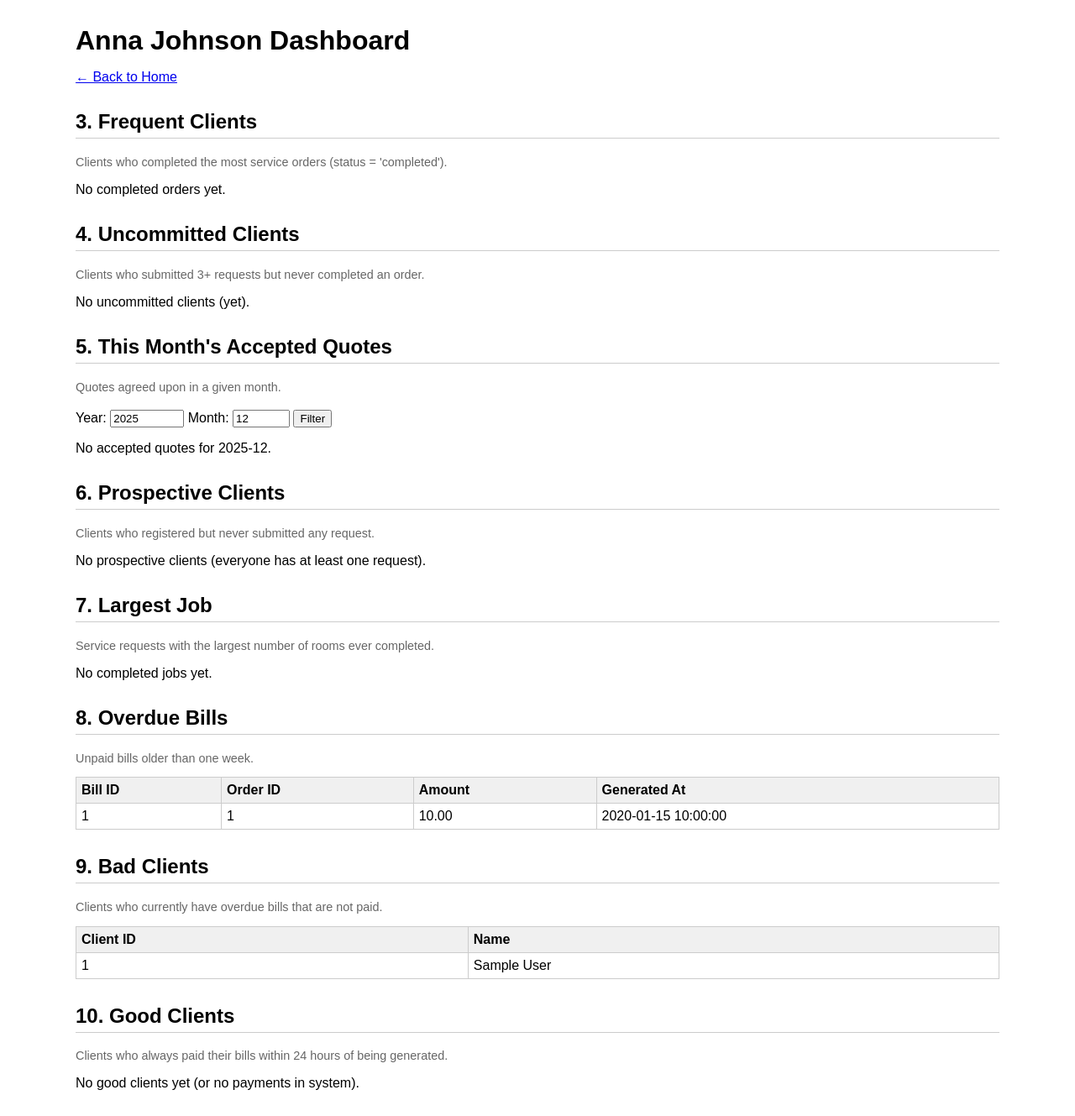
After one commit to Anushka113/CSC4110-project-2, a PHP site: page /dashboard_anna.php in a window 1280 px wide. The commit adds this page. Shown: the whole page at 84% size. Run offline with PHP 8.4, Linux system fonts and the light colour scheme; tables that the repository leaves empty hold one stand-in row (values such as "Sample post").

Commit message:
Add Anna analytics dashboard with all project queries

```diff
--- /dev/null
+++ b/dashboard_anna.php
@@ -0,0 +1,303 @@
+<?php
+require_once 'db.php';
+
+// For "this month's accepted quotes"
+$year = isset($_GET['year']) ? (int)$_GET['year'] : (int)date('Y');
+$month = isset($_GET['month']) ? (int)$_GET['month'] : (int)date('m');
+
+// Helper to run simple SELECTs and return result
+function runQuery($conn, $sql) {
+    $res = $conn->query($sql);
+    if (!$res) {
+        return ["error" => $conn->error];
+    }
+    return ["result" => $res];
+}
+?>
+<!DOCTYPE html>
+<html lang="en">
+<head>
+    <meta charset="UTF-8">
+    <title>Anna Dashboard</title>
+    <style>
+        body { font-family: Arial, sans-serif; max-width: 1100px; margin: 30px auto; }
+        h1 { margin-bottom: 5px; }
+        h2 { margin-top: 30px; border-bottom: 1px solid #ccc; padding-bottom: 5px; }
+        table { width: 100%; border-collapse: collapse; margin-top: 8px; }
+        th, td { border: 1px solid #ccc; padding: 6px; text-align: left; }
+        th { background: #f0f0f0; }
+        .small { font-size: 0.9em; color: #666; }
+        .error { color: #b30000; font-weight: bold; }
+        form.inline { display: inline-block; margin-top: 5px; }
+    </style>
+</head>
+<body>
+    <h1>Anna Johnson Dashboard</h1>
+    <p><a href="index.php">&larr; Back to Home</a></p>
+
+    <!-- 3) Frequent clients -->
+    <h2>3. Frequent Clients</h2>
+    <p class="small">Clients who completed the most service orders (status = 'completed').</p>
+    <?php
+    $sql3 = "
+        SELECT c.client_id, c.first_name, c.last_name, COUNT(o.order_id) AS completed_orders
+        FROM Client c
+        JOIN `Order` o ON c.client_id = o.client_id
+        WHERE o.status = 'completed'
+        GROUP BY c.client_id, c.first_name, c.last_name
+        ORDER BY completed_orders DESC
+    ";
+    $q3 = runQuery($conn, $sql3);
+    if (isset($q3['error'])) {
+        echo '<p class="error">Error: ' . htmlspecialchars($q3['error']) . '</p>';
+    } elseif ($q3['result']->num_rows == 0) {
+        echo "<p>No completed orders yet.</p>";
+    } else {
+        echo "<table><tr><th>Client ID</th><th>Name</th><th>Completed Orders</th></tr>";
+        while ($row = $q3['result']->fetch_assoc()) {
+            echo "<tr>
+                    <td>{$row['client_id']}</td>
+                    <td>" . htmlspecialchars($row['first_name'] . ' ' . $row['last_name']) . "</td>
+                    <td>{$row['completed_orders']}</td>
+                  </tr>";
+        }
+        echo "</table>";
+    }
+    ?>
+
+    <!-- 4) Uncommitted clients -->
+    <h2>4. Uncommitted Clients</h2>
+    <p class="small">Clients who submitted 3+ requests but never completed an order.</p>
+    <?php
+    $sql4 = "
+        SELECT c.client_id, c.first_name, c.last_name,
+               COUNT(sr.request_id) AS request_count
+        FROM Client c
+        JOIN ServiceRequest sr ON c.client_id = sr.client_id
+        LEFT JOIN `Order` o
+               ON sr.request_id = o.request_id
+              AND o.status = 'completed'
+        GROUP BY c.client_id, c.first_name, c.last_name
+        HAVING COUNT(sr.request_id) >= 3
+           AND SUM(CASE WHEN o.order_id IS NOT NULL THEN 1 ELSE 0 END) = 0
+    ";
+    $q4 = runQuery($conn, $sql4);
+    if (isset($q4['error'])) {
+        echo '<p class="error">Error: ' . htmlspecialchars($q4['error']) . '</p>';
+    } elseif ($q4['result']->num_rows == 0) {
+        echo "<p>No uncommitted clients (yet).</p>";
+    } else {
+        echo "<table><tr><th>Client ID</th><th>Name</th><th># Requests</th></tr>";
+        while ($row = $q4['result']->fetch_assoc()) {
+            echo "<tr>
+                    <td>{$row['client_id']}</td>
+                    <td>" . htmlspecialchars($row['first_name'] . ' ' . $row['last_name']) . "</td>
+                    <td>{$row['request_count']}</td>
+                  </tr>";
+        }
+        echo "</table>";
+    }
+    ?>
+
+    <!-- 5) This month's accepted quotes -->
+    <h2>5. This Month's Accepted Quotes</h2>
+    <p class="small">Quotes agreed upon in a given month.</p>
+    <form method="get" class="inline" action="dashboard_anna.php">
+        <label>Year: <input type="number" name="year" value="<?php echo $year; ?>" style="width:80px;"></label>
+        <label>Month: <input type="number" name="month" value="<?php echo $month; ?>" min="1" max="12" style="width:60px;"></label>
+        <button type="submit">Filter</button>
+    </form>
+    <?php
+    $sql5 = "
+        SELECT q.quote_id, q.request_id, q.created_at, q.status,
+               c.client_id, c.first_name, c.last_name
+        FROM Quote q
+        JOIN ServiceRequest sr ON q.request_id = sr.request_id
+        JOIN Client c ON sr.client_id = c.client_id
+        WHERE q.status = 'accepted'
+          AND YEAR(q.created_at) = $year
+          AND MONTH(q.created_at) = $month
+        ORDER BY q.created_at DESC
+    ";
+    $q5 = runQuery($conn, $sql5);
+    if (isset($q5['error'])) {
+        echo '<p class="error">Error: ' . htmlspecialchars($q5['error']) . '</p>';
+    } elseif ($q5['result']->num_rows == 0) {
+        echo "<p>No accepted quotes for $year-$month.</p>";
+    } else {
+        echo "<table><tr><th>Quote ID</th><th>Client</th><th>Request ID</th><th>Accepted At</th></tr>";
+        while ($row = $q5['result']->fetch_assoc()) {
+            echo "<tr>
+                    <td>{$row['quote_id']}</td>
+                    <td>{$row['client_id']} - " . htmlspecialchars($row['first_name'] . ' ' . $row['last_name']) . "</td>
+                    <td>{$row['request_id']}</td>
+                    <td>{$row['created_at']}</td>
+                  </tr>";
+        }
+        echo "</table>";
+    }
+    ?>
+
+    <!-- 6) Prospective clients -->
+    <h2>6. Prospective Clients</h2>
+    <p class="small">Clients who registered but never submitted any request.</p>
+    <?php
+    $sql6 = "
+        SELECT c.client_id, c.first_name, c.last_name, c.email
+        FROM Client c
+        LEFT JOIN ServiceRequest sr ON c.client_id = sr.client_id
+        WHERE sr.request_id IS NULL
+    ";
+    $q6 = runQuery($conn, $sql6);
+    if (isset($q6['error'])) {
+        echo '<p class="error">Error: ' . htmlspecialchars($q6['error']) . '</p>';
+    } elseif ($q6['result']->num_rows == 0) {
+        echo "<p>No prospective clients (everyone has at least one request).</p>";
+    } else {
+        echo "<table><tr><th>Client ID</th><th>Name</th><th>Email</th></tr>";
+        while ($row = $q6['result']->fetch_assoc()) {
+            echo "<tr>
+                    <td>{$row['client_id']}</td>
+                    <td>" . htmlspecialchars($row['first_name'] . ' ' . $row['last_name']) . "</td>
+                    <td>" . htmlspecialchars($row['email']) . "</td>
+                  </tr>";
+        }
+        echo "</table>";
+    }
+    ?>
+
+    <!-- 7) Largest job -->
+    <h2>7. Largest Job</h2>
+    <p class="small">Service requests with the largest number of rooms ever completed.</p>
+    <?php
+    $sql7 = "
+        SELECT sr.request_id, sr.num_rooms, o.order_id,
+               c.client_id, c.first_name, c.last_name
+        FROM ServiceRequest sr
+        JOIN `Order` o ON sr.request_id = o.request_id
+        JOIN Client c ON sr.client_id = c.client_id
+        WHERE o.status = 'completed'
+          AND sr.num_rooms = (
+              SELECT MAX(sr2.num_rooms)
+              FROM ServiceRequest sr2
+              JOIN `Order` o2 ON sr2.request_id = o2.request_id
+              WHERE o2.status = 'completed'
+          )
+    ";
+    $q7 = runQuery($conn, $sql7);
+    if (isset($q7['error'])) {
+        echo '<p class="error">Error: ' . htmlspecialchars($q7['error']) . '</p>';
+    } elseif ($q7['result']->num_rows == 0) {
+        echo "<p>No completed jobs yet.</p>";
+    } else {
+        echo "<table><tr><th>Request ID</th><th>Order ID</th><th>Client</th><th># Rooms</th></tr>";
+        while ($row = $q7['result']->fetch_assoc()) {
+            echo "<tr>
+                    <td>{$row['request_id']}</td>
+                    <td>{$row['order_id']}</td>
+                    <td>{$row['client_id']} - " . htmlspecialchars($row['first_name'] . ' ' . $row['last_name']) . "</td>
+                    <td>{$row['num_rooms']}</td>
+                  </tr>";
+        }
+        echo "</table>";
+    }
+    ?>
+
+    <!-- 8) Overdue bills -->
+    <h2>8. Overdue Bills</h2>
+    <p class="small">Unpaid bills older than one week.</p>
+    <?php
+    $sql8 = "
+        SELECT b.bill_id, b.order_id, b.amount, b.generated_at, b.status
+        FROM Bill b
+        WHERE b.status = 'unpaid'
+          AND b.generated_at < (NOW() - INTERVAL 7 DAY)
+        ORDER BY b.generated_at
+    ";
+    $q8 = runQuery($conn, $sql8);
+    if (isset($q8['error'])) {
+        echo '<p class="error">Error: ' . htmlspecialchars($q8['error']) . '</p>';
+    } elseif ($q8['result']->num_rows == 0) {
+        echo "<p>No overdue bills.</p>";
+    } else {
+        echo "<table><tr><th>Bill ID</th><th>Order ID</th><th>Amount</th><th>Generated At</th></tr>";
+        while ($row = $q8['result']->fetch_assoc()) {
+            echo "<tr>
+                    <td>{$row['bill_id']}</td>
+                    <td>{$row['order_id']}</td>
+                    <td>{$row['amount']}</td>
+                    <td>{$row['generated_at']}</td>
+                  </tr>";
+        }
+        echo "</table>";
+    }
+    ?>
+
+    <!-- 9) Bad clients -->
+    <h2>9. Bad Clients</h2>
+    <p class="small">Clients who currently have overdue bills that are not paid.</p>
+    <?php
+    $sql9 = "
+        SELECT DISTINCT c.client_id, c.first_name, c.last_name
+        FROM Client c
+        JOIN `Order` o ON c.client_id = o.client_id
+        JOIN Bill b ON o.order_id = b.order_id
+        WHERE b.generated_at < (NOW() - INTERVAL 7 DAY)
+          AND b.status <> 'paid'
+    ";
+    $q9 = runQuery($conn, $sql9);
+    if (isset($q9['error'])) {
+        echo '<p class="error">Error: ' . htmlspecialchars($q9['error']) . '</p>';
+    } elseif ($q9['result']->num_rows == 0) {
+        echo "<p>No bad clients (no unpaid overdue bills).</p>";
+    } else {
+        echo "<table><tr><th>Client ID</th><th>Name</th></tr>";
+        while ($row = $q9['result']->fetch_assoc()) {
+            echo "<tr>
+                    <td>{$row['client_id']}</td>
+                    <td>" . htmlspecialchars($row['first_name'] . ' ' . $row['last_name']) . "</td>
+                  </tr>";
+        }
+        echo "</table>";
+    }
+    ?>
+
+    <!-- 10) Good clients -->
+    <h2>10. Good Clients</h2>
+    <p class="small">Clients who always paid their bills within 24 hours of being generated.</p>
+    <?php
+    $sql10 = "
+        SELECT c.client_id, c.first_name, c.last_name
+        FROM Client c
+        JOIN `Order` o ON c.client_id = o.client_id
+        JOIN Bill b ON o.order_id = b.order_id
+        JOIN Payment p ON b.bill_id = p.bill_id
+        GROUP BY c.client_id, c.first_name, c.last_name
+        HAVING SUM(
+                 CASE
+                   WHEN b.status = 'paid'
+                    AND TIMESTAMPDIFF(HOUR, b.generated_at, p.paid_at) <= 24
+                   THEN 0
+                   ELSE 1
+                 END
+               ) = 0
+    ";
+    $q10 = runQuery($conn, $sql10);
+    if (isset($q10['error'])) {
+        echo '<p class="error">Error: ' . htmlspecialchars($q10['error']) . '</p>';
+    } elseif ($q10['result']->num_rows == 0) {
+        echo "<p>No good clients yet (or no payments in system).</p>";
+    } else {
+        echo "<table><tr><th>Client ID</th><th>Name</th></tr>";
+        while ($row = $q10['result']->fetch_assoc()) {
+            echo "<tr>
+                    <td>{$row['client_id']}</td>
+                    <td>" . htmlspecialchars($row['first_name'] . ' ' . $row['last_name']) . "</td>
+                  </tr>";
+        }
+        echo "</table>";
+    }
+    ?>
+
+</body>
+</html>
--- a/index.php
+++ b/index.php
@@ -45,6 +45,8 @@ require_once 'db.php';
         <a href="anna_requests.php">Anna - View Pending Requests</a>
         <a href="anna_orders.php">Anna - Orders</a>
         <a href="client_bills.php">Client - Bills</a>
+        <a href="dashboard_anna.php">Anna Dashboard</a>
+
     </nav>
 </section>
 </body>
```
